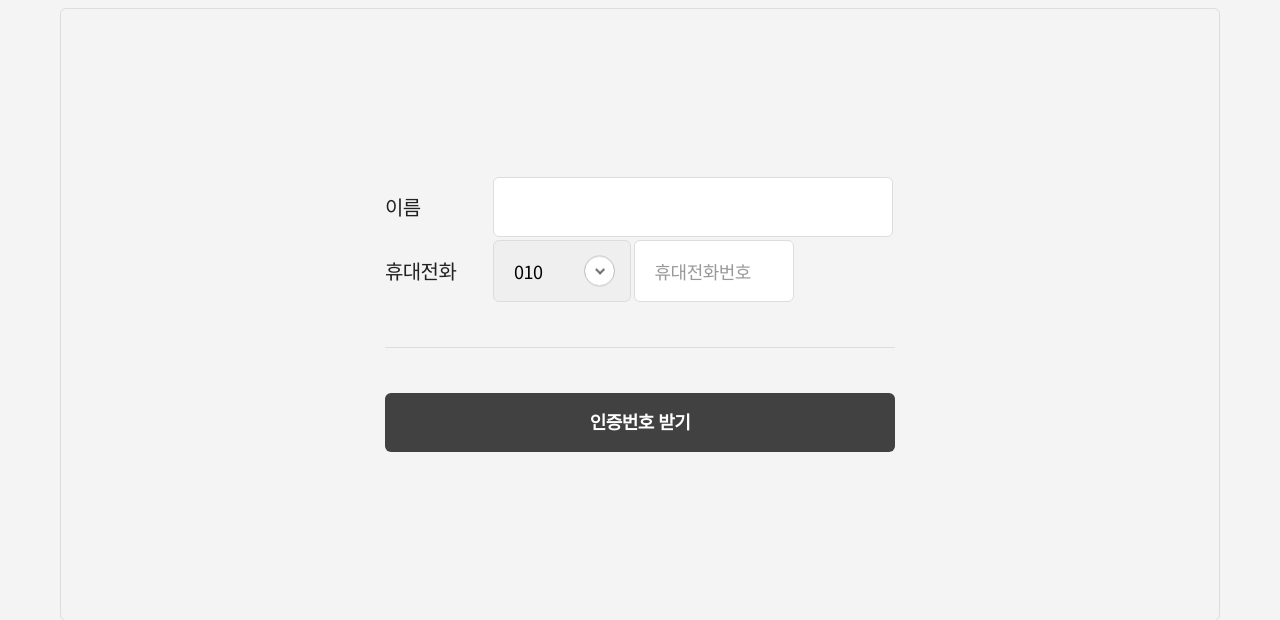
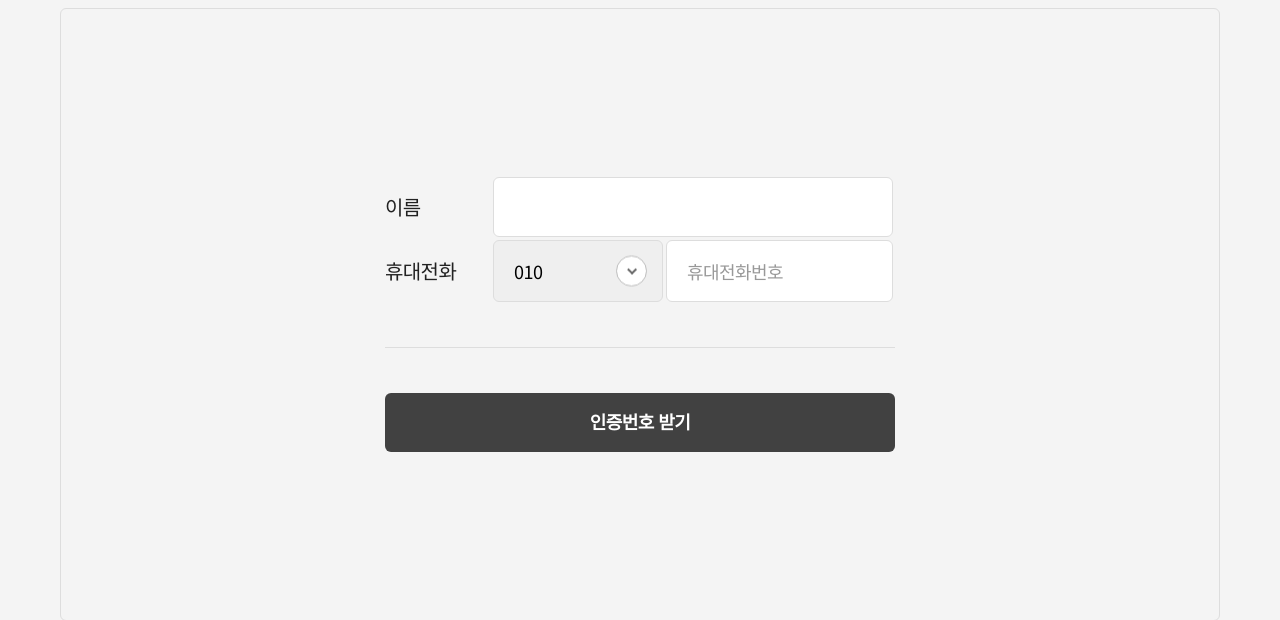
Before and after one commit to peterosea/kongkam, a PHP site: page /pages/find_id.php in a window 1280 px wide. Shown: the part 363-983 px from the top of the page. Run offline with PHP 8.4, Linux system fonts and the light colour scheme; some libraries are stand-ins or nearby versions.

Commit message:
:bug: 휴대전화 폼 넓이

```diff
--- a/public/css/scss/_form.scss
+++ b/public/css/scss/_form.scss
@@ -58,6 +58,8 @@ form.type {
       .phone {
         display: flex;
         gap: 3px;
+        max-width: 400px;
+        width: 100%;
       }
       .phone input {
         max-width: 227px;
@@ -66,8 +68,9 @@ form.type {
       .phone .select {
         position: relative;
         width: 100%;
+        height: 100%;
+        max-width: 170px;
         select {
-          max-width: 170px;
           width: 100%;
           appearance: none;
         }
--- a/public/css/style.css
+++ b/public/css/style.css
@@ -458,6 +458,8 @@ form.type-default label .phone {
   display: -ms-flexbox;
   display: flex;
   gap: 3px;
+  max-width: 400px;
+  width: 100%;
 }
 
 form.type-default label .phone input {
@@ -468,10 +470,11 @@ form.type-default label .phone input {
 form.type-default label .phone .select {
   position: relative;
   width: 100%;
+  height: 100%;
+  max-width: 170px;
 }
 
 form.type-default label .phone .select select {
-  max-width: 170px;
   width: 100%;
   -webkit-appearance: none;
      -moz-appearance: none;
```
Also changed, not shown: 1 other file.
